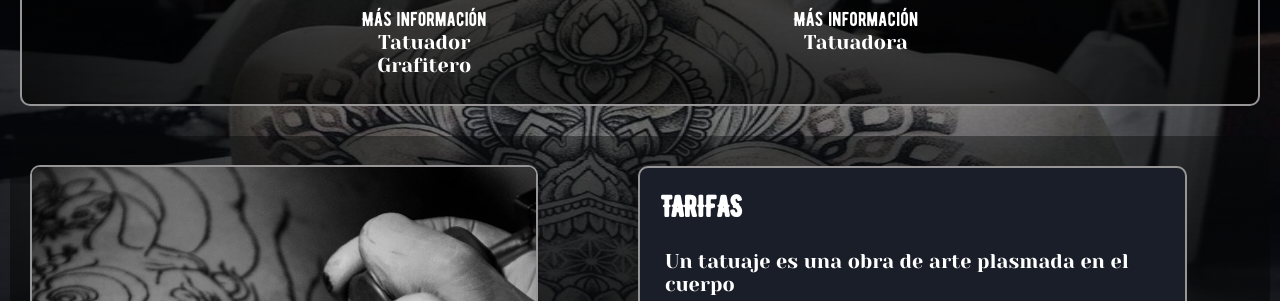
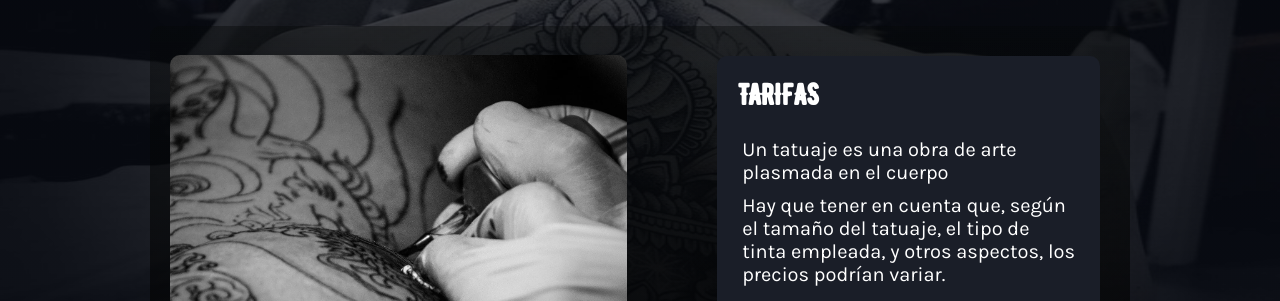
Before and after one commit to Baroin40370/site-adrian, a website: page index.html in a window 1280 px wide. Shown: the part 2499-2800 px from the top of the page. Drawn offline with Linux system fonts and the light colour scheme.

Commit message:
sauvegarde

```diff
--- a/index.html
+++ b/index.html
@@ -3,10 +3,8 @@
 
 	<head>
 	<meta charset = "utf-8"/>
-  <link rel="preconnect" href="https://fonts.googleapis.com">
-<link rel="preconnect" href="https://fonts.gstatic.com" crossorigin>
-<link href="https://fonts.googleapis.com/css2?family=Yeseva+One&display=swap"
-rel="stylesheet">
+  <link rel="preconnect" href="https://fonts.googleapis.com"><link rel="preconnect" href="https://fonts.gstatic.com" crossorigin><link href="https://fonts.googleapis.com/css2?family=Karla&display=swap"
+   rel="stylesheet">
   <script src="https://kit.fontawesome.com/2c71407923.js" crossorigin="anonymous"></script>
   <link rel="stylesheet" href="css/style.css">
   <script src="slider.js"></script>
--- a/sass/_settings.scss
+++ b/sass/_settings.scss
@@ -5,11 +5,11 @@
 }
   $backgroundfond:url('../asset/femme.jpg');
   $font-1:'font 1', sans-serif;
-  $font-2:'Yeseva One',sans-serif;
+  $font-2:'karla',sans-serif;
   $color-white: #F6F6F6;
   $degradebox:linear-gradient(180deg, rgba(255, 255, 255, 0) 0%, rgb(1, 1, 1) 100%)#000000a6;
-  $degradefond:linear-gradient(180deg,rgba(8,11,19,0.21) 0%,#080b13 89%);
-  $degrade:linear-gradient(180deg, rgba(14, 14, 14, 0.07) 0%, rgba(1, 1, 1, 0.7) 100%);
+  $degradefond:linear-gradient(180deg,rgba(8,11,19,0.75) 0%,#080b13 89%);
+  $degrade:linear-gradient(180deg, rgba(14, 14, 14, 0.7) 0%, rgba(1, 1, 1, 0.3) 100%);
 
   @mixin fondbox{
   background:$degradebox;
@@ -46,17 +46,17 @@
 
 @mixin border{
     border-radius: 1rem;
-    border: 2px solid rgb(151, 149, 149);
+    /*border: 2px solid rgb(151, 149, 149);*/
 }
 
 @mixin article{
   width: 45%;
   background-size: cover;
   background-color: #1a1e28;
-    padding: 2rem;
-    margin: 1rem;
-    border-radius: 1rem;
-    height: 500px;
+  padding: 2rem 8rem 2rem 2rem;
+  margin: 1rem;
+  border-radius: 1rem;
+  height: 500px;
 }
 
 @mixin titrearticle{
@@ -86,6 +86,8 @@
     background-size: cover;
     background-repeat: no-repeat;
     background-position: 52%;
+    max-width: 1000px;
+    margin: auto;
   }
   li {
     list-style-type: none;
--- a/sass/components/_infos.scss
+++ b/sass/components/_infos.scss
@@ -20,7 +20,7 @@ article{
 
     }
     .bloc{
-        border: 2px solid rgb(151, 149, 149);
+
         width: 45%;
         background-size: cover;
         background-color: #1a1e28;
```
Also changed, not shown: css/style.css, 1 other file.
